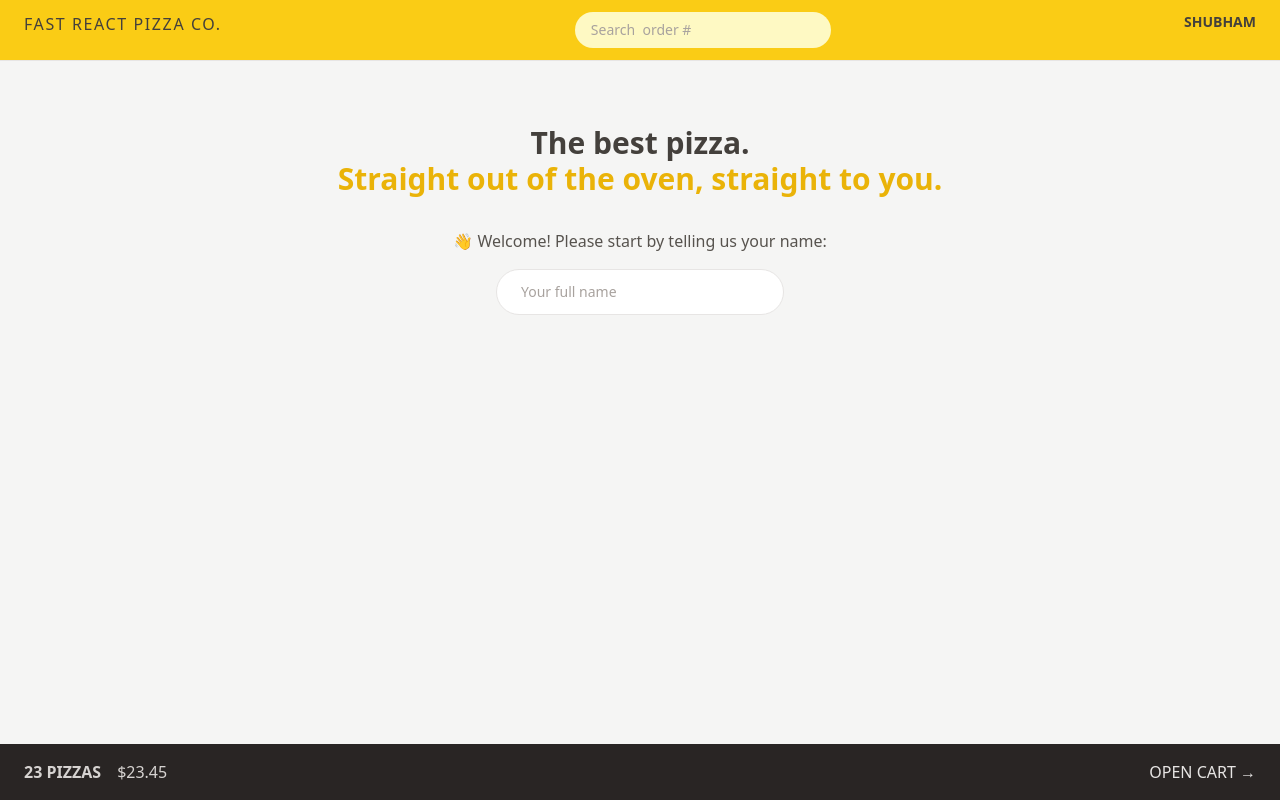
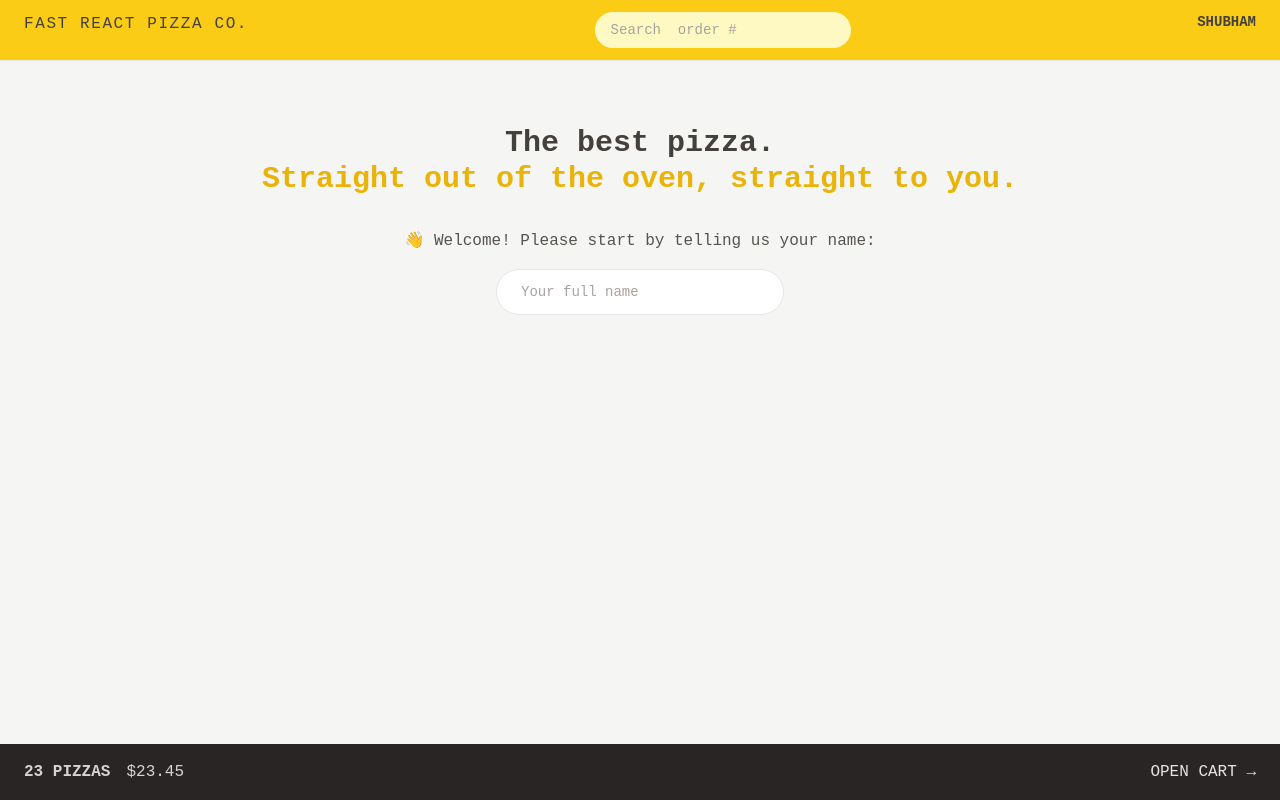
Before and after one commit to shubham4132/fast-react-pizza, a React (Vite) app: page / in a window 1280 px wide. Built offline with nearby package versions, Linux system fonts and the light colour scheme.

Commit message:
Configuring Tailwind

```diff
--- a/index.html
+++ b/index.html
@@ -4,6 +4,12 @@
     <meta charset="UTF-8" />
     <link rel="icon" type="image/svg+xml" href="/vite.svg" />
     <meta name="viewport" content="width=device-width, initial-scale=1.0" />
+    <link rel="preconnect" href="https://fonts.googleapis.com" />
+    <link rel="preconnect" href="https://fonts.gstatic.com" crossorigin />
+    <link
+      href="https://fonts.googleapis.com/css2?family=Roboto:ital,wght@0,100;0,300;0,400;0,500;0,700;0,900;1,100;1,300;1,400;1,500;1,700;1,900&display=swap"
+      rel="stylesheet"
+    />
     <title>Vite + React</title>
   </head>
   <body class="bg-stone-100 text-stone-700">
--- a/src/ui/Header.jsx
+++ b/src/ui/Header.jsx
@@ -3,7 +3,7 @@
 import Username from '../features/user/Username'
 function Header() {
     return (
-        <header className="item-center flex justify-between border-b border-stone-200 bg-yellow-400 px-4 py-3 uppercase sm:px-6">
+        <header className="item-center flex justify-between border-b border-stone-200 bg-yellow-400 px-4  py-3 uppercase sm:px-6">
             <Link to="/" className="tracking-widest">
                 Fast React Pizza Co.
             </Link>
--- a/tailwind.config.js
+++ b/tailwind.config.js
@@ -1,8 +1,20 @@
 /** @type {import('tailwindcss').Config} */
+//eslint-disable-next-line
 export default {
   content: ["./index.html", "./src/**/*.{js,ts,jsx,tsx}"],
   theme: {
-    extend: {},
+    fontFamily: {
+      sans: "Roboto Mono,monospace",
+    },
+
+    extend: {
+      fontSize: {
+        huge: ["80rem", { lineHeight: "1" }],
+        height: {
+          screen: "100dvh",
+        },
+      },
+    },
   },
   plugins: [],
 };
```
